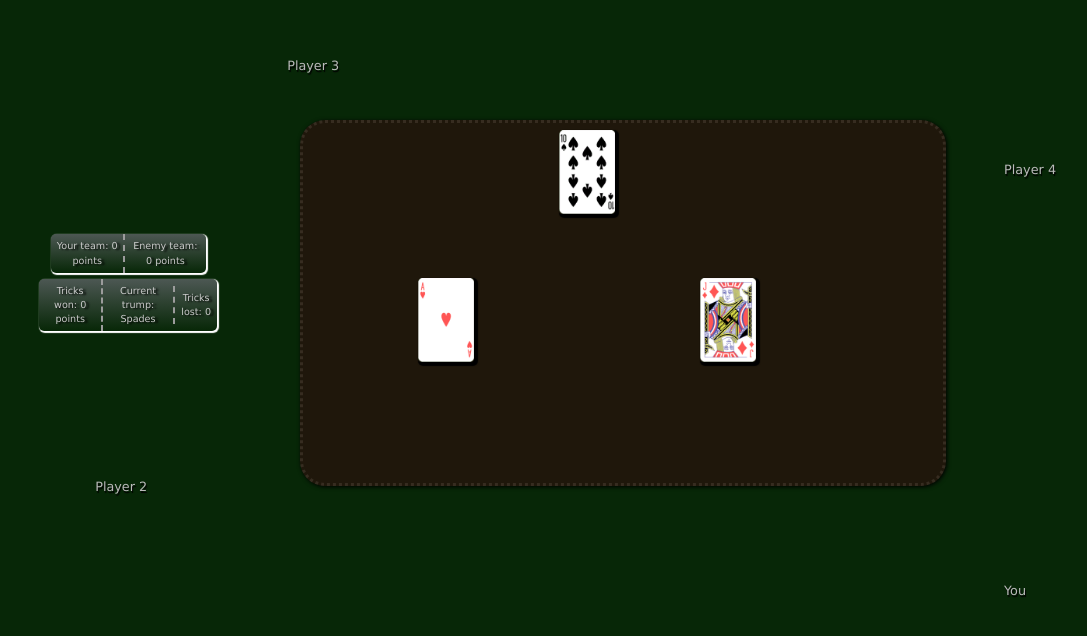
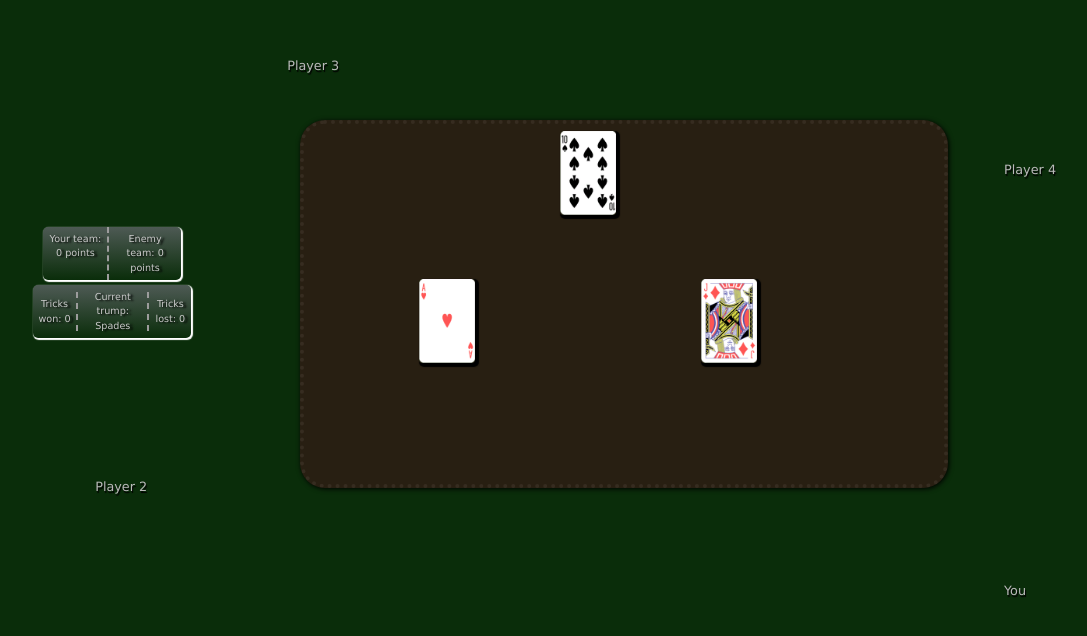
Before and after one commit to jasminealmassri/Euchre.Web, a React (Vite) app in the folder euchre-react/: page / in a window 1280 px wide. Shown: the part 120-756 px from the top of the page, without its empty margins (20-1107 px from the left). Built offline with nearby package versions, Linux system fonts and the light colour scheme.

Commit message:
Minor style upadte

```diff
--- a/euchre-react/src/App.css
+++ b/euchre-react/src/App.css
@@ -1,5 +1,5 @@
 body {
-  background-color: rgb(7, 39, 7);
+  background-color: rgb(10, 45, 10);
 }
 
 p {
--- a/euchre-react/src/components/ScoreComponent.tsx
+++ b/euchre-react/src/components/ScoreComponent.tsx
@@ -28,7 +28,7 @@ const ScoreComponent : React.FC<props> = ({ game }) => {
       <div className="scoreboard">
         <div className="left_score">
           {/* <div>Your team: { prop.game.player1.score } points</div> */}
-          <p>Tricks won: { tricks_won } points</p>
+          <p>Tricks won: { tricks_won }</p>
         </div>
         <div className="middle_score">
           <p>Current trump: { trump }</p>
--- a/euchre-react/src/components/TrickComponent.css
+++ b/euchre-react/src/components/TrickComponent.css
@@ -7,9 +7,9 @@
     display: flex;
     align-items: center;
     justify-content: center;
-    box-shadow: 1px 1px 4px black;
-    border: 3px dotted rgb(54, 44, 32);
-    background-color: rgb(31, 23, 11);
+    box-shadow: 1px 1px 5px black;
+    border: 4px dotted rgb(54, 44, 32);
+    background-color: rgb(40, 31, 18);
     border-radius: 25px;
     color: white;
 
```
Also changed, not shown: euchre-react/project_progress_images/june15snapshot.png (added), 1 other file (tests, documents, lock files or other folders).
